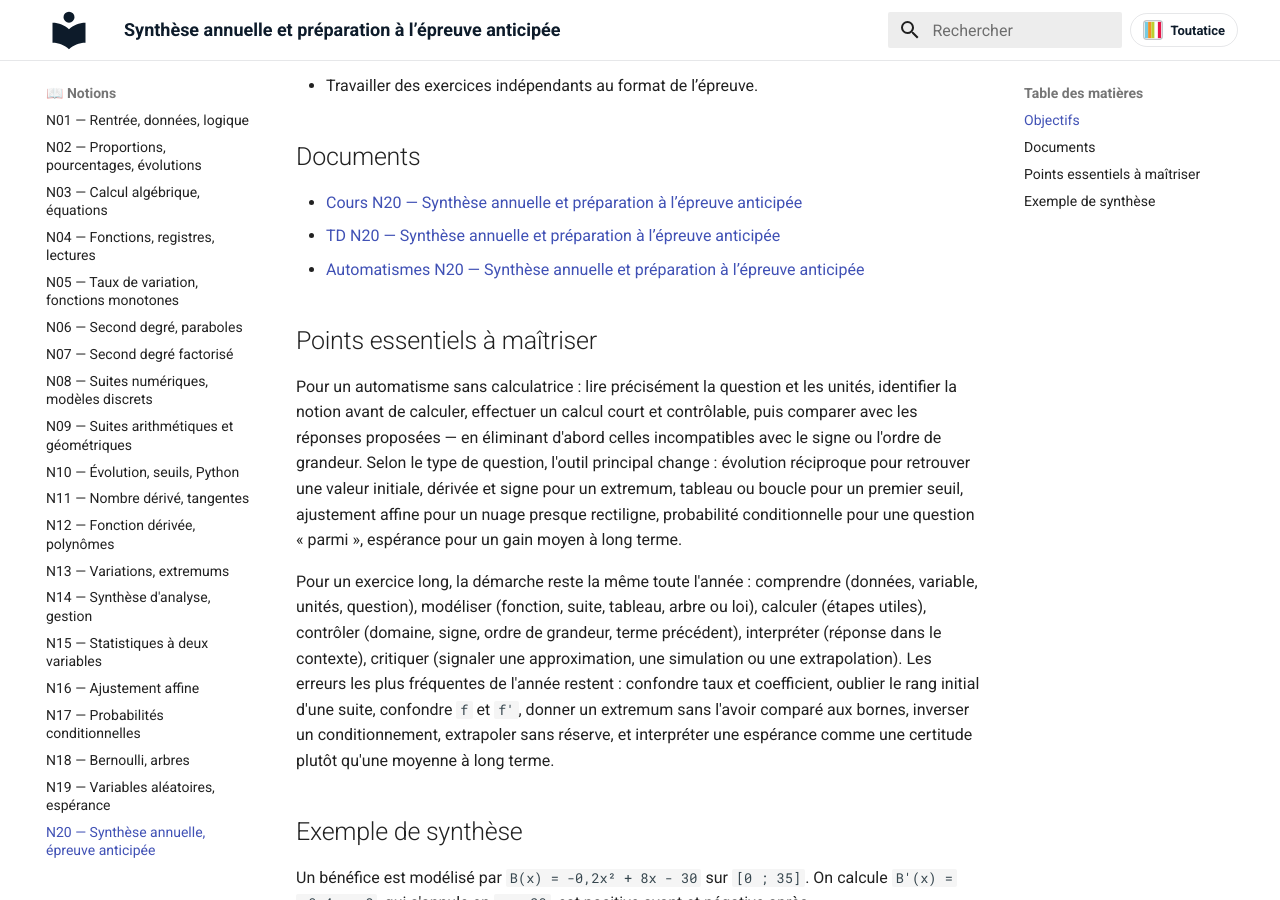
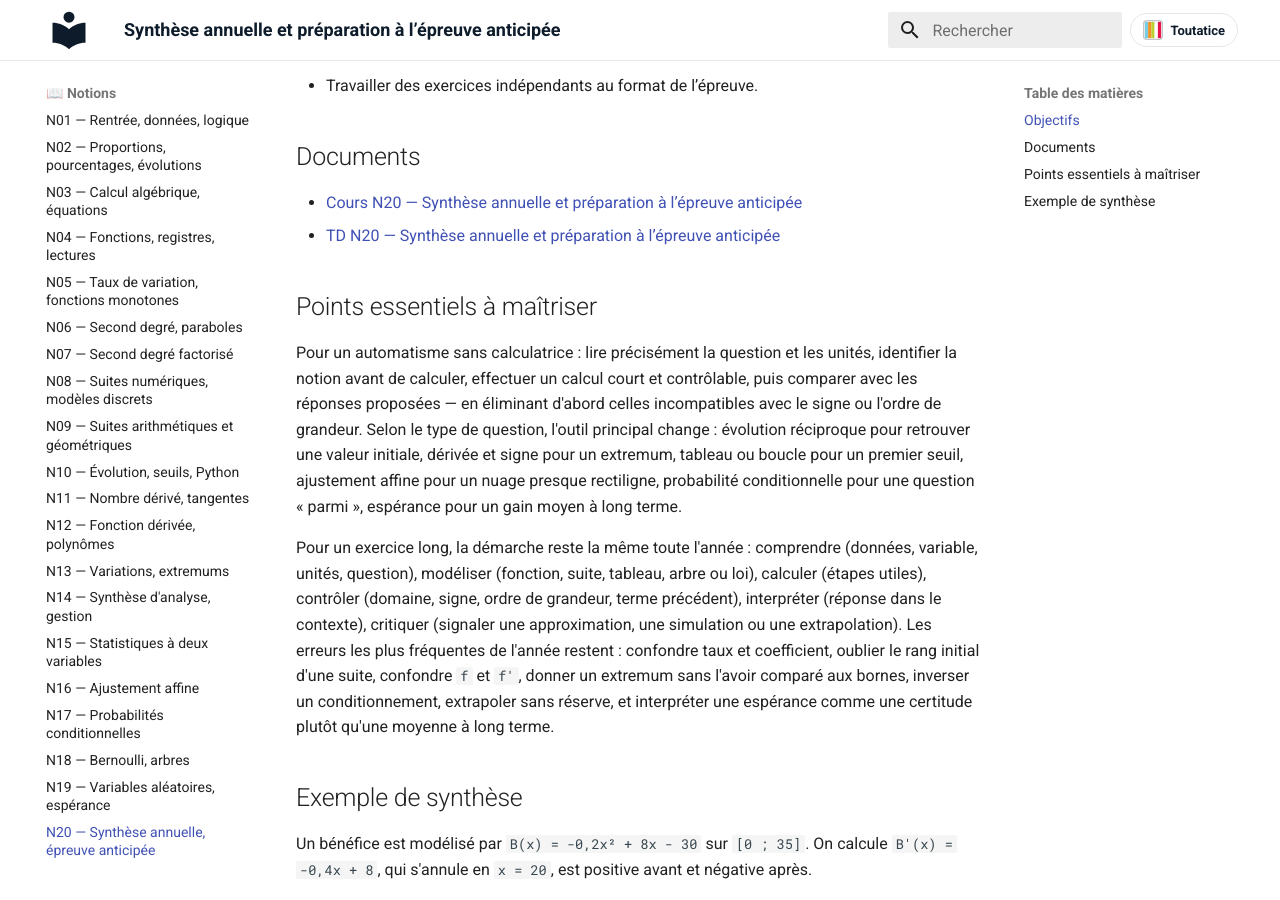
Before and after one commit to vnicolle56610/maths-1stmg, an MkDocs documentation site: the page built from docs/notions/N20-synthese-annuelle-epreuve.md, in a window 1280 px wide and 900 px high, scrolled down 565 px. Built offline with MkDocs 1.6.1 and Material for MkDocs 9.7.7, drawn with Linux system fonts in a browser that asks for light colours.

Commit message:
Publication automatique : 0 fichier(s) copié(s), 2 page(s) mise(s) à jour
Pages mises à jour :
  - docs/automatismes/index.md
  - docs/notions/N20-synthese-annuelle-epreuve.md

Autres fichiers :
  - publication_manifest.json

Généré par le protocole de publication (publier_ressources_site.py / publier_ressources_gui.py).

```diff
--- a/docs/notions/N20-synthese-annuelle-epreuve.md
+++ b/docs/notions/N20-synthese-annuelle-epreuve.md
@@ -24,7 +24,6 @@ La synthèse annuelle organise les révisions autour des automatismes et du form
 <!-- AUTO-DOCS:START -->
 - [Cours N20 — Synthèse annuelle et préparation à l’épreuve anticipée](../cours/COURS_N20_SYNTHESE_ANNUELLE_EPREUVE_ANTICIPEE.pdf)
 - [TD N20 — Synthèse annuelle et préparation à l’épreuve anticipée](../td/TD_N20_SYNTHESE_ANNUELLE_EPREUVE_ANTICIPEE.pdf)
-- [Automatismes N20 — Synthèse annuelle et préparation à l’épreuve anticipée](../automatismes/AUTOMATISMES_N20_SYNTHESE_ANNUELLE_PREPARATION_EPREUVE_ANTICIPEE.pdf)
 <!-- AUTO-DOCS:END -->
 
 ## Points essentiels à maîtriser
--- a/publication_manifest.json
+++ b/publication_manifest.json
@@ -216,9 +216,6 @@
       ],
       "td": [
         "TD_N20_SYNTHESE_ANNUELLE_EPREUVE_ANTICIPEE.pdf"
-      ],
-      "automatismes": [
-        "AUTOMATISMES_N20_SYNTHESE_ANNUELLE_PREPARATION_EPREUVE_ANTICIPEE.pdf"
       ]
     }
   }
```
Also changed, not shown: docs/automatismes/index.md (+1 -1 lines).
